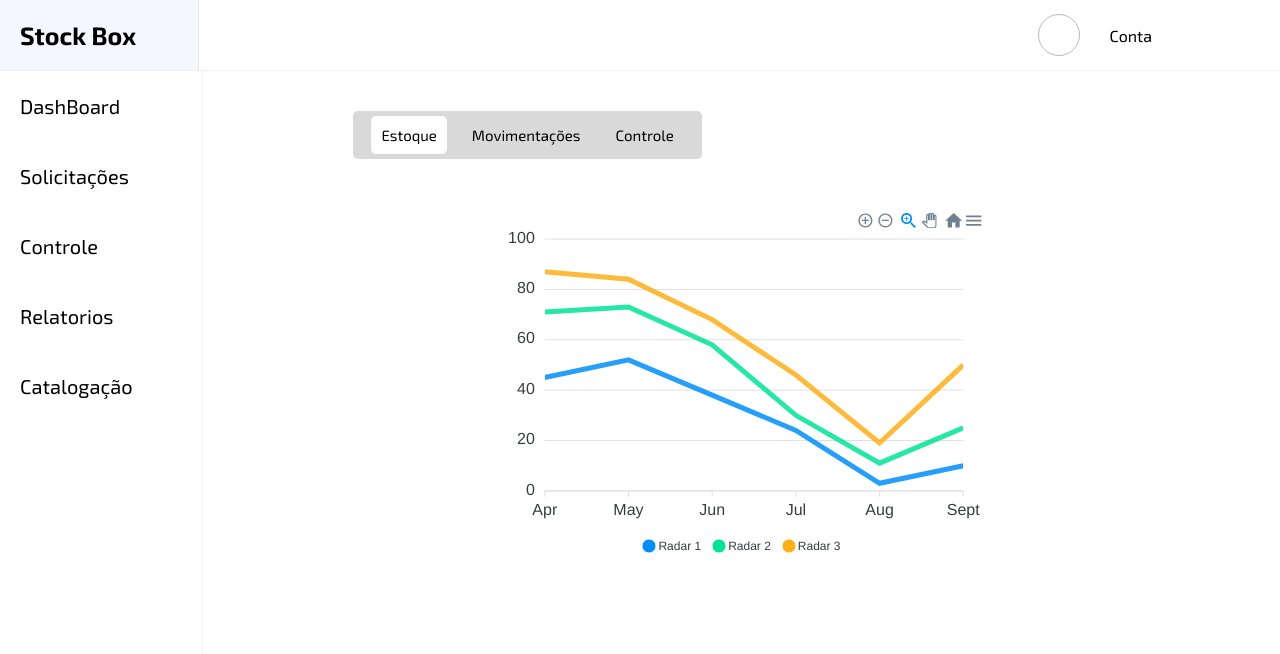
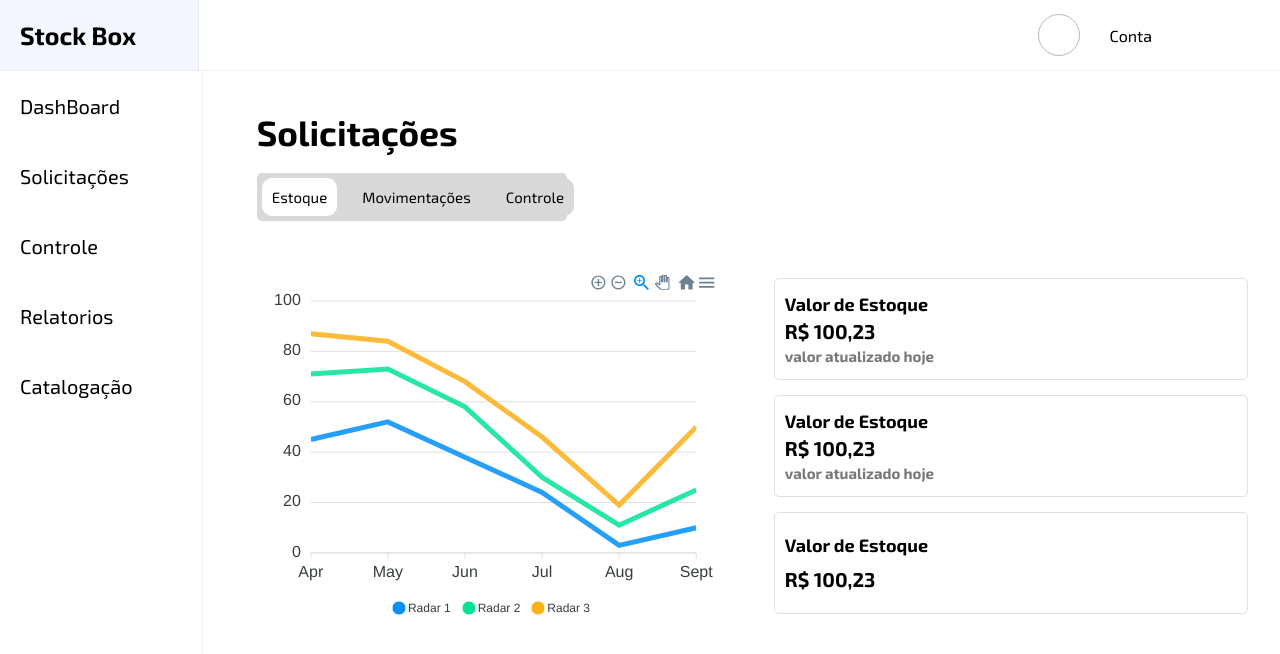
Before and after one commit to onDashCorporation/frontend, a React (Vite) app: page /dashboard in a window 1280 px wide. Shown: the top 654 px of the page. Built offline with nearby package versions, Linux system fonts and the light colour scheme.

Commit message:
Feat: add dtyled in f=dashboard page

```diff
--- a/src/pages/Dashboard/dashboard.jsx
+++ b/src/pages/Dashboard/dashboard.jsx
@@ -3,6 +3,7 @@ import Nav from "../../components/nav/nav";
 import Header from "../../components/header/header";
 import React, {useState} from 'react';
 import Chart from 'react-apexcharts';
+import Card from "../../components/card/card";
 const Dashboard = () => {
 
   const [opset, setOpset] = useState(true);
@@ -146,36 +147,37 @@ const Dashboard = () => {
         <Nav />
         <S.Container>
         <S.Section>
+          <S.SectionContainer>
+          <S.Title>Solicitações</S.Title>
         <S.Option>
                 <S.Op  select={opset === true ? 'true' : undefined} onClick={() =>{setOpset(true)} }>Estoque</S.Op>
                 <S.Op select={opset === false ? 'false' : undefined} onClick={() => {setOpset(false)}}>Movimentações</S.Op>
                 <S.Op select={opset === 'mov' ? 'mov' : undefined} onClick={() => {setOpset('mov')}}>Controle</S.Op>
               </S.Option>
+          </S.SectionContainer>
+
         </S.Section>
           <S.LibConatiner>
-            {opset === true  && <S.Lib>
+            {opset === true  &&
+            <S.ContainerGrafic>
+              <S.Lib>
             <Chart options={bar} series={bar.series} type="line" height={chartHeight} width={chartWidth} />
-            </S.Lib>}
+            </S.Lib>
+             <S.ConatinerCard>
+             <Card Title=" Valor de Estoque" Info="R$ 100,23" sub={true} SubTitle="valor atualizado hoje"/>
+             <Card Title=" Valor de Estoque" Info="R$ 100,23" sub={true} SubTitle="valor atualizado hoje"/>
+             <Card Title=" Valor de Estoque" Info="R$ 100,23"   SubTitle="valor atualizado hoje"/>
+             </S.ConatinerCard>
+            </S.ContainerGrafic>
+
+            }
             {opset === false && <S.Lib>
           <Chart options={line} series={line.series} type="line" height={chartHeight} width={chartWidth} />
           </S.Lib>}
             {opset === 'mov' && <S.Lib>
           <Chart options={state} series={state.series} type="bar" height={chartHeight} width={chartWidth} />
           </S.Lib>}
-
-
-
           </S.LibConatiner>
-
-          {/* <S.LibConatiner>
-          <S.Lib>
-          <Chart options={bar} series={bar.series} type="area" height={chartHeight} width={chartWidth} />
-          </S.Lib>
-
-            <S.Lib>
-            <Chart options={line} series={line.series} type="line" height={chartHeight} width={chartWidth} />
-            </S.Lib>
-          </S.LibConatiner> */}
         </S.Container>
       </S.test>
     </S.Content>
--- a/src/pages/Dashboard/style.jsx
+++ b/src/pages/Dashboard/style.jsx
@@ -17,6 +17,10 @@ export const Container = styled.div`
   align-items: center;
 
 `;
+export const Title = styled.div`
+  font-size: 35px;
+  font-weight: bold;
+`;
 
 export const LibConatiner = styled.div`
 margin-top: 50px;
@@ -35,17 +39,39 @@ width: 500px ;
 export const Section = styled.div`
   display: flex;
   flex-direction: column;
+  justify-content: center;
+  align-items: center;
   margin-top: 40px;
-  width: 90%;
-  gap: 20px;
+  width: 100%;
+`;
+export const SectionContainer = styled.div`
+display: flex;
+flex-direction: column;
+width: 90%;
+gap: 20px;
+
+`;
+export const ConatinerCard = styled.div`
+display: flex;
+flex-direction: column;
+justify-content: space-around;
+/* gap: 10px; */
+width: 50%;
+height: 350px;
+
+`;
+export const ContainerGrafic = styled.div`
+width: 90%;
+display: flex;
+flex-direction: row;
+gap: 50px;
 `;
 export const Option = styled.div`
-margin-left: 150PX;
   display: flex;
   flex-direction: row;
  align-items: center;
- justify-content: center;
-  width: 35%;
+ justify-content: left;
+  width: 31%;
   background-color: #d9d9d9;
   padding: 5px;
   border-radius: 5px;
@@ -54,10 +80,11 @@ margin-left: 150PX;
 export const Op = styled.button`
   font-size: 15px;
   padding: 10px;
-  border-radius: 5px;
+  border-radius: 10px;
   background-color: #d9d9d9;
   color: black;
   cursor: pointer;
+  transition:  all 0.3s ease ;
   background-color: ${(props) =>{
     switch (props.select) {
       case "true":
```
